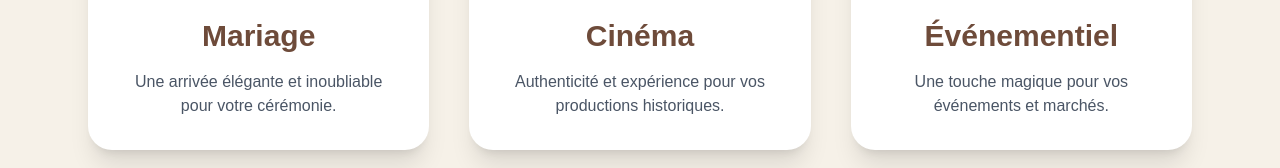
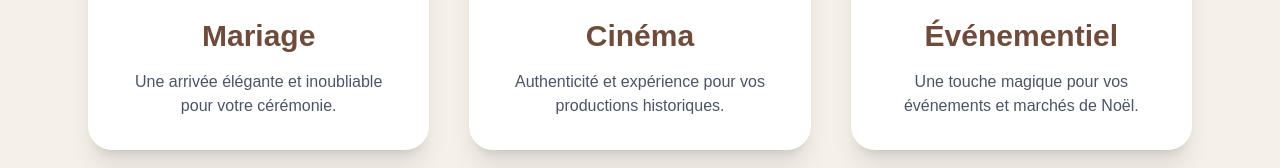
Before and after one commit to daycarole/Les-Attelages-du-Temps, a Next.js app: page / in a window 1280 px wide. Shown: the part 1286-1454 px from the top of the page. Built offline with nearby package versions, Linux system fonts and the light colour scheme.

Commit message:
Modification site

```diff
--- a/app/page.tsx
+++ b/app/page.tsx
@@ -173,7 +173,7 @@ export default function Home() {
             className="block bg-white rounded-3xl overflow-hidden shadow-xl hover:scale-[1.02] transition duration-500"
           >
             <img
-              src="/caleche-evenement.png"
+              src="/galerie-evenement/caleche-noel.png"
               alt="Calèche événement"
               className="w-full h-72 object-cover"
             />
@@ -184,7 +184,7 @@ export default function Home() {
               </h3>
 
               <p className="text-gray-600">
-                Une touche magique pour vos événements et marchés.
+                Une touche magique pour vos événements et marchés de Noël.
               </p>
             </div>
           </a>
```
